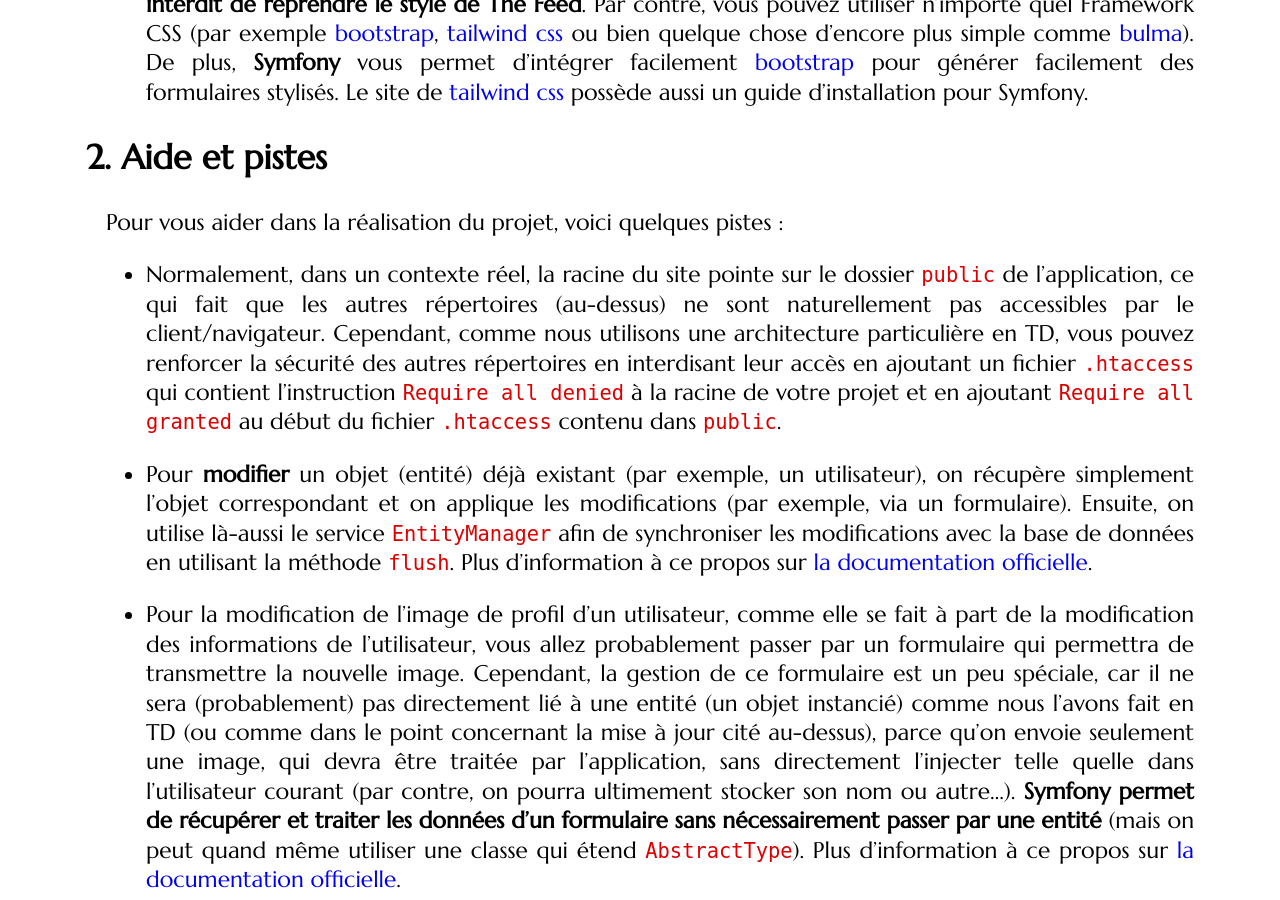
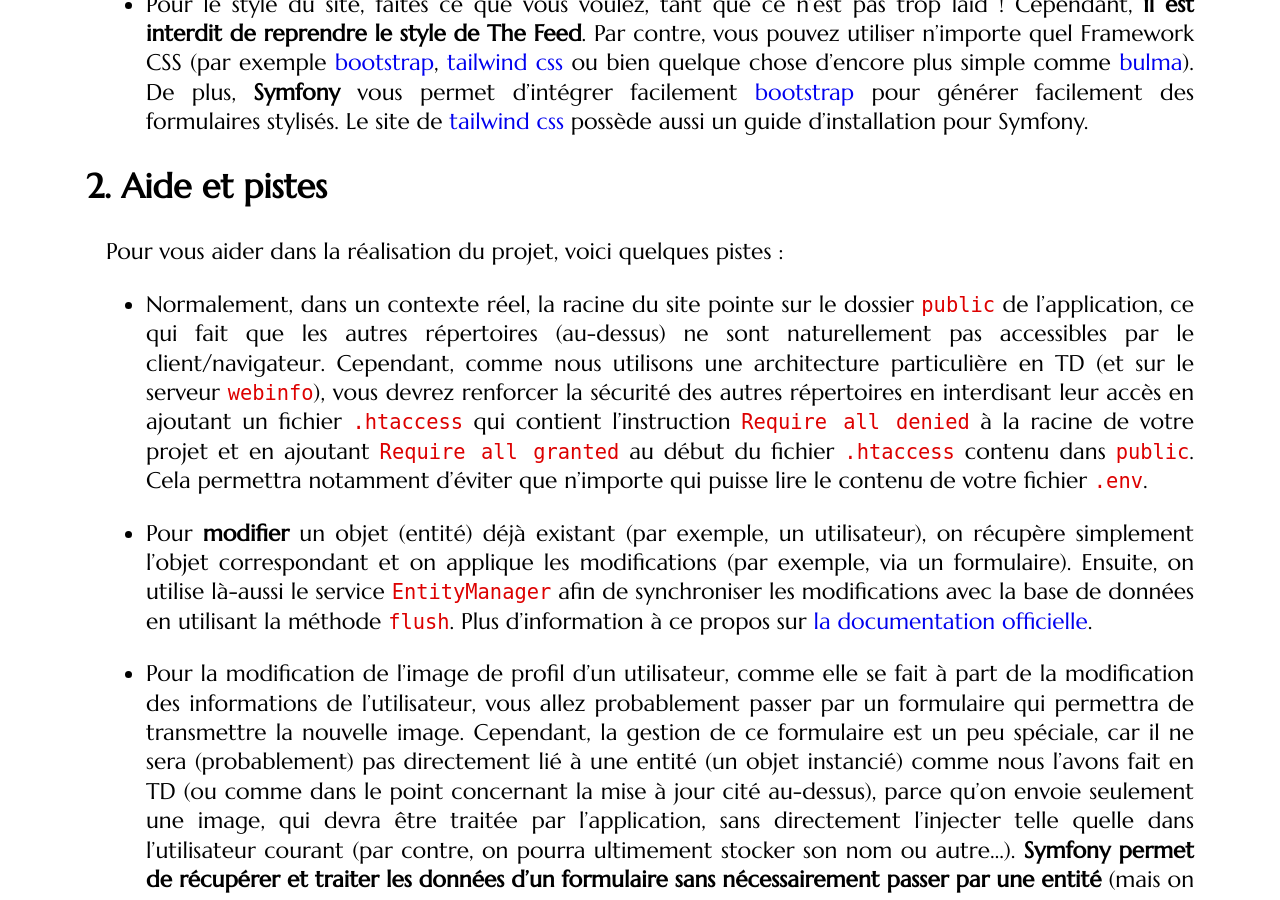
Before and after one commit to mgasquet/R5.A.05-ProgrammationAvancee-Web, a Jekyll site: the page built from tutorials/projet1.md, in a window 1280 px wide and 900 px high, scrolled down 2941 px. Built offline with Jekyll 4.4.1, drawn with Linux system fonts in a browser that asks for light colours; some web fonts are replaced; some of the changed text lies outside the part shown.

Commit message:
Precisions projet

```diff
--- a/tutorials/projet1.md
+++ b/tutorials/projet1.md
@@ -45,7 +45,7 @@ Voici les détails du service qui devra être développé :
 
 * Un utilisateur peut **masquer** son profil. On ne doit pas pouvoir accéder à la photo de profil d'un utilisateur dont le profil est masqué. L'utilisateur peut masquer/démasquer son profil depuis son espace de gestion avec un simple clic sur un bouton, sans rechargement de la page (encore avec du `JavaScript` + `AJAX`).
 
-* Le site doit pouvoir être passé en **mode maintenance** à l'aide d'un nouveau paramètre que vous pourrez définir et modifier dans le fichier `services.yaml`. Quand le site est en mode maintenance, toutes les pages du site doivent rediriger sur une page qui affiche un message expliquant que le site est actuellement en maintenance (même l'accès aux photos de profils des utilisateurs, etc).
+* Le site doit pouvoir être passé en **mode maintenance** à l'aide d'un nouveau paramètre que vous pourrez définir et modifier dans le fichier `.env` (ou `services.yaml`). Quand le site est en mode maintenance, toutes les pages du site doivent rediriger sur une page qui affiche un message expliquant que le site est actuellement en maintenance (même l'accès aux photos de profils des utilisateurs, etc).
 
 * Certains utilisateurs peuvent posséder le rôle d'**administrateur**. Depuis leur page de gestion, ils ont accès à une nouvelle page qui liste tous les utilisateurs. À partir de cette page, un administrateur peut **supprimer les différents comptes utilisateurs** sauf ceux des administrateurs.
 
@@ -71,7 +71,7 @@ Voici les détails du service qui devra être développé :
 
 Pour vous aider dans la réalisation du projet, voici quelques pistes :
 
-* Normalement, dans un contexte réel, la racine du site pointe sur le dossier `public` de l'application, ce qui fait que les autres répertoires (au-dessus) ne sont naturellement pas accessibles par le client/navigateur. Cependant, comme nous utilisons une architecture particulière en TD, vous pouvez renforcer la sécurité des autres répertoires en interdisant leur accès en ajoutant un fichier `.htaccess` qui contient l'instruction `Require all denied` à la racine de votre projet et en ajoutant `Require all granted` au début du fichier `.htaccess` contenu dans `public`.
+* Normalement, dans un contexte réel, la racine du site pointe sur le dossier `public` de l'application, ce qui fait que les autres répertoires (au-dessus) ne sont naturellement pas accessibles par le client/navigateur. Cependant, comme nous utilisons une architecture particulière en TD (et sur le serveur `webinfo`), vous devrez renforcer la sécurité des autres répertoires en interdisant leur accès en ajoutant un fichier `.htaccess` qui contient l'instruction `Require all denied` à la racine de votre projet et en ajoutant `Require all granted` au début du fichier `.htaccess` contenu dans `public`. Cela permettra notamment d'éviter que n'importe qui puisse lire le contenu de votre fichier `.env`.
 
 * Pour **modifier** un objet (entité) déjà existant (par exemple, un utilisateur), on récupère simplement l'objet correspondant et on applique les modifications (par exemple, via un formulaire). Ensuite, on utilise là-aussi le service `EntityManager` afin de synchroniser les modifications avec la base de données en utilisant la méthode `flush`. Plus d'information à ce propos sur [la documentation officielle](https://symfony.com/doc/current/doctrine.html#updating-an-object).
 
```
